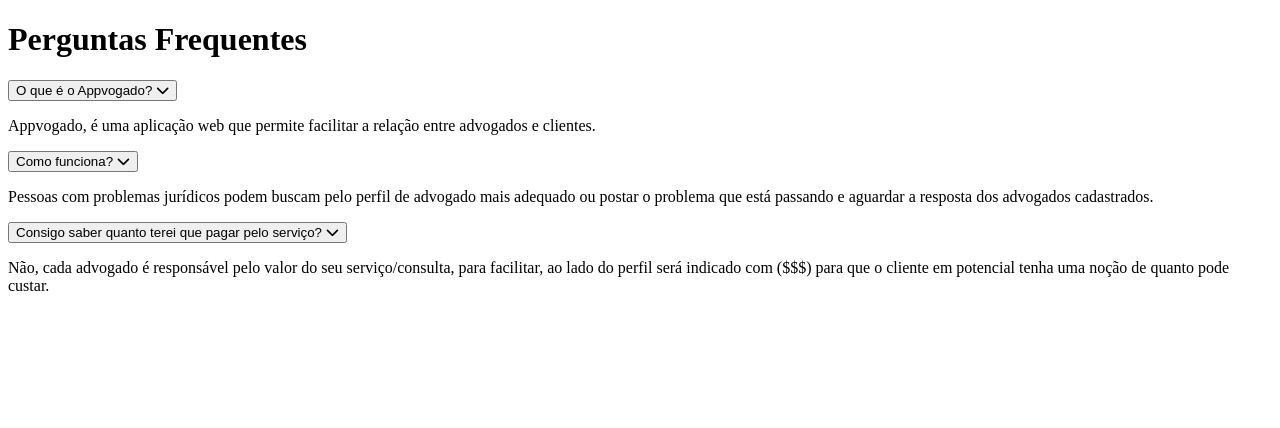
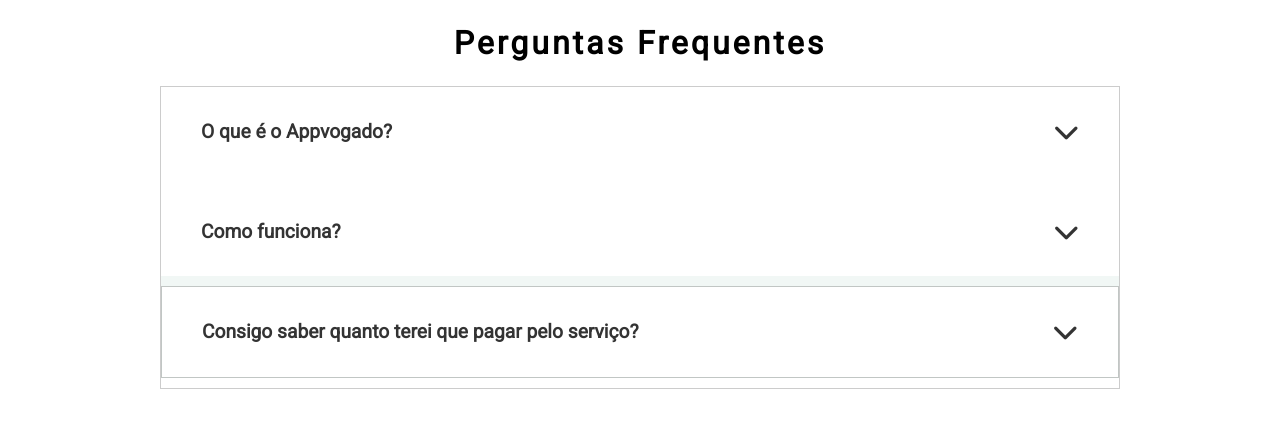
Before and after one commit to luizgag/Appvogado-PI, a Django app: page /faq/ in a window 1280 px wide. Shown: the top 428 px of the page. Run offline with Django 4.2, Linux system fonts and the light colour scheme.

Commit message:
new_Implementation_faq

```diff
--- a/hello_world/templates/faq.html
+++ b/hello_world/templates/faq.html
@@ -1,6 +1,76 @@
 <!DOCTYPE html>
 <html lang="pt-BR">
     <head>
+        <style type="text/css">
+            @import url('https://fonts.googleapis.com/css2?family=Roboto&display=swap');
+            *{
+                padding: 0;
+                margin: 0;
+                box-sizing: 0;
+                font-family: "Roboto", sans-serif
+            }
+
+            .wrapper {
+                max-width: 75%;
+                margin: auto;
+            }
+
+            .wrapper > p,
+            .wrapper > h1 {
+                margin: 1.5rem 0;
+                text-align: center;
+            }
+
+            .wrapper > h1 {
+                letter-spacing: 3px;
+            }
+
+            .accordion{
+                background-color: white;
+                color: rgba(0, 0, 0, 0.8);
+                cursor: pointer;
+                font-size: 1.2rem;
+                width: 100%;
+                padding: 2rem 2.5rem;
+                border: none;
+                outline: none;
+                transition: 0.4s;
+                display: flex;
+                justify-content: space-between;
+                align-items: center;
+                font-weight: bold;
+            }
+
+            .accordion i {
+                font-size: 1.6rem;
+            }
+            .active,
+            .accordion:hover {
+                background-color: #f1f7f5;
+            }
+            .pannel {
+                padding: 0 2rem 2.5rem 2rem;
+                background-color: white;
+                overflow: hidden;
+                background-color: #f1f7f5;
+                display: none;
+
+            }
+            .painel p {
+                color: rgba(0, 0, 0, 0.7);
+                font-size: 1.2rem;
+                line-height: 1.4;
+            }
+
+            .faq{
+                border: 1px solid rgba(0, 0, 0, 0.2);
+                margin: 10px 0;
+            }
+            .faq.active {
+                border: none;
+            }
+        </style>
+
         <meta charset="UTF-8">
         <meta name="viewport" content="width=device-width, inital-scale=1">
         <title>Perguntas Frequentes</title>
@@ -21,7 +91,7 @@
                     </p>
                 </div>
 
-                <div class="faq">
+                <div class="faq active">
                     <button class="accordion">
                         Como funciona?
                         <i class="fa-solid fa-chevron-down"></i>
@@ -49,5 +119,30 @@
                             </p>
                         </div>
         </div>
+
+        <script>
+            var acc = document.getElementsByClassName
+            ("accordion");
+            var i;
+
+            for(i = 0; i < acc.length ; i++){
+                acc[i].addEventListener("click", function
+                (){
+                    this.classList.toggle("active");
+                    this.parentElement.classList.toggle("active");
+
+                    var pannel = this.nextElementSibling;
+
+                    if (pannel.style.display === "block") {
+                        pannel.style.display = "none";
+                    } else {
+                        pannel.style.display = "block";
+                    }
+
+
+                });
+            }
+        </script>
+
     </body>
 </html>
```
